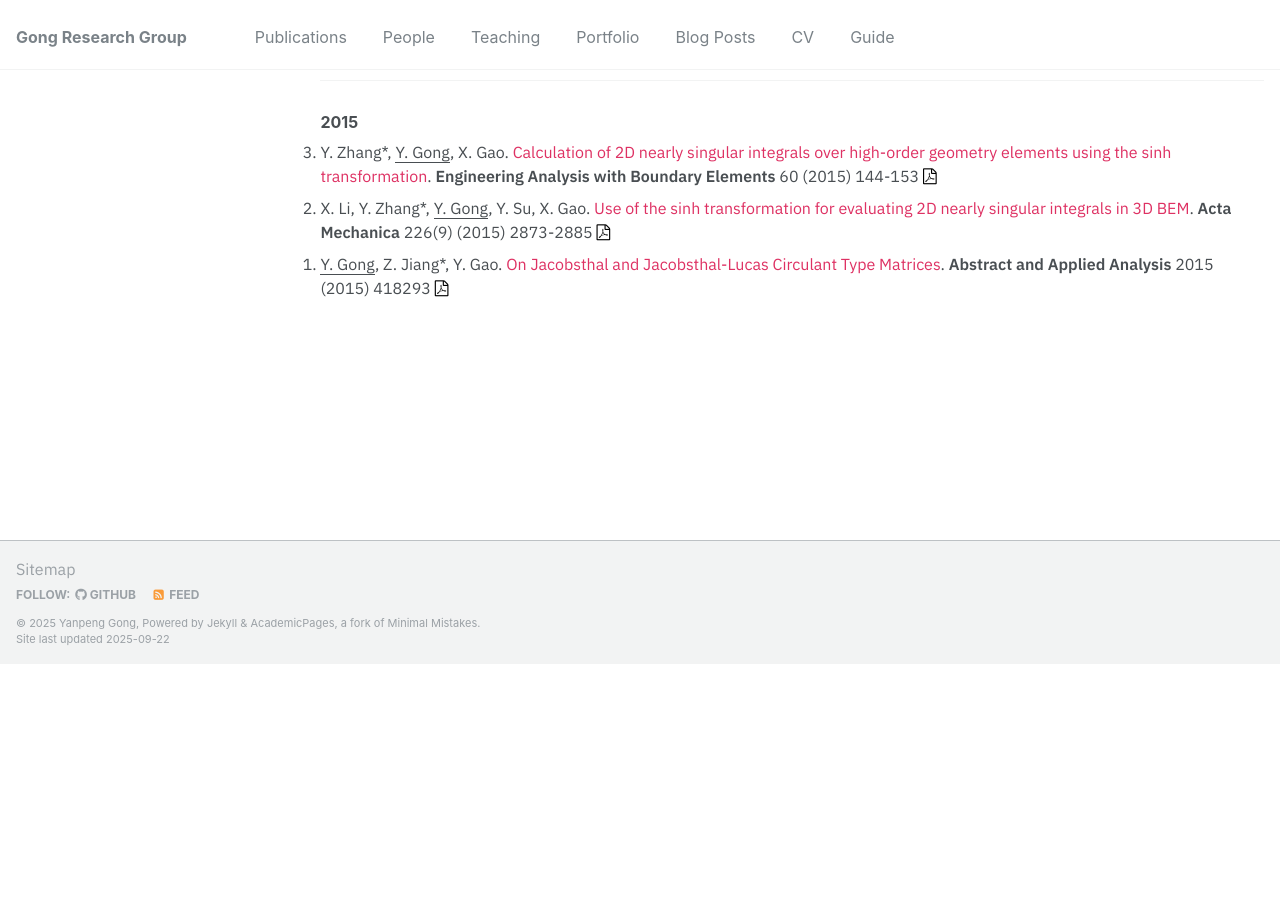
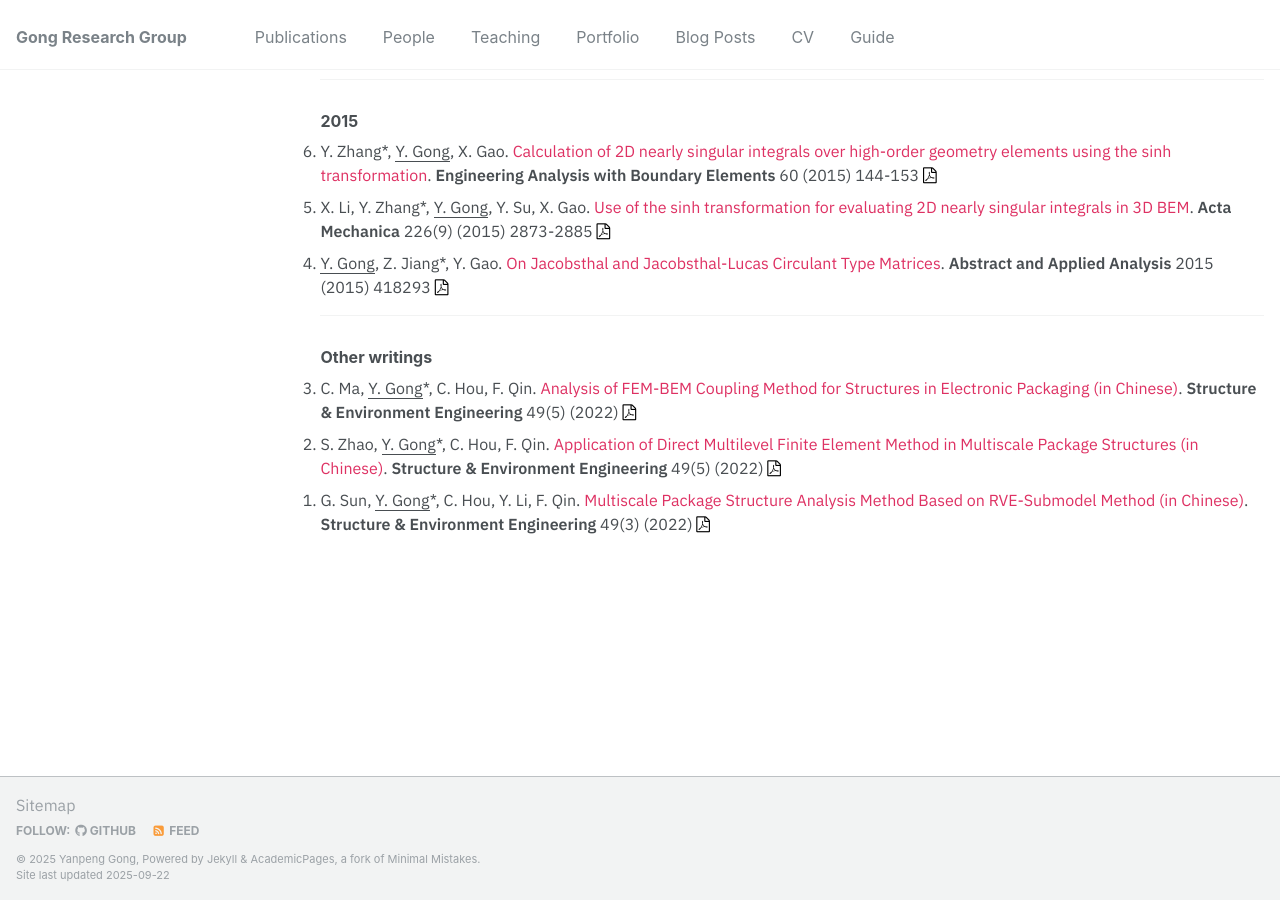
Before and after one commit to yanpeng-gong/yanpeng-gong.github.io, a Jekyll site: the page built from _publications/publications.md, in a window 1280 px wide and 900 px high, scrolled down 2374 px. Built offline with Jekyll 4.4.1, drawn with Linux system fonts in a browser that asks for light colours; before the commit the page ends 3038 px from its top, so only the background shows below that.

Commit message:
pubs updated

```diff
--- a/_publications/publications.md
+++ b/_publications/publications.md
@@ -132,10 +132,16 @@
 <p style="text-align:center;"><img src="/images/publications/2025_PRL.png" width="400"></p>
 -->
 
-<!--
 <hr>
 <h3>Other writings</h3>
 
+<li>C. Ma, <u>Y. Gong</u>*, C. Hou, F. Qin. <a href="https://doi.org/10.19457/j.cnki.11-1773/v.2022.05.015" style="text-decoration:none;color:#DE3163;">Analysis of FEM-BEM Coupling Method for Structures in Electronic Packaging (in Chinese)</a>. <b>Structure & Environment Engineering</b> 49(5) (2022) <a href="http://yanpeng-gong.github.io/files/2022_SEE.pdf"><i class="fa fa-file-pdf-o" style="font-size:16px;color:black"></i></a></li>
+
+<li>S. Zhao, <u>Y. Gong</u>*, C. Hou, F. Qin. <a href="https://doi.org/10.19457/j.cnki.11-1773/v.2022.05.011" style="text-decoration:none;color:#DE3163;">Application of Direct Multilevel Finite Element Method in Multiscale Package Structures (in Chinese)</a>. <b>Structure & Environment Engineering</b> 49(5) (2022) <a href="http://yanpeng-gong.github.io/files/2022_SEE2.pdf"><i class="fa fa-file-pdf-o" style="font-size:16px;color:black"></i></a></li>
+
+<li>G. Sun, <u>Y. Gong</u>*, C. Hou, Y. Li, F. Qin. <a href="https://doi.org/10.19457/j.cnki.11-1773/v.2022.03.013" style="text-decoration:none;color:#DE3163;">Multiscale Package Structure Analysis Method Based on RVE-Submodel Method (in Chinese)</a>. <b>Structure & Environment Engineering</b> 49(3) (2022) <a href="http://yanpeng-gong.github.io/files/2022_SEE3.pdf"><i class="fa fa-file-pdf-o" style="font-size:16px;color:black"></i></a></li>
+
+<!--
 <li><p>Y. Li, G. Wang, <u>Z. Dai</u>, Y. Hou, H. Miao, L. Liu*, Z. Zhang*. <a href="https://doi.org/10.7520/1001-4888-19-037" style="text-decoration:none;color:#DE3163;">Measurement of Young’s Modulus of 2D Materials Through in situ Through-Hole Bubble Tests</a>. <b>Journal of Experimental Mechanics</b> (in Chinese) DOI: 10.7520/1001-4888-19-037 (2019) <a href="http://zhaohedai.github.io/files/3.pdf"><i class="fa fa-file-pdf-o" style="font-size:16px;color:black"></i></a> </p></li>
 
 <li><p>J. Xiao, G. Wang, <u>Z. Dai</u>, H. Miao, L. Liu*, Z. Zhang*. <a href="https://doi.org/10.7520/1001-4888-18-061" style="text-decoration:none;color:#DE3163;">Nanoindentation of Multilayer Two-dimensional Materials: An Experimental Study</a>. <b>Journal of Experimental Mechanics</b> (in Chinese) DOI: 10.7520/1001-4888-18-061 (2018) <a href="http://zhaohedai.github.io/files/2.pdf"><i class="fa fa-file-pdf-o" style="font-size:16px;color:black"></i></a> </p></li>
```
Also changed, not shown: 3 other files.
